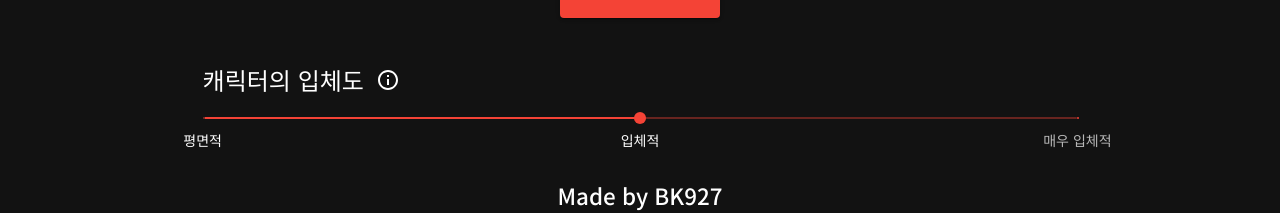
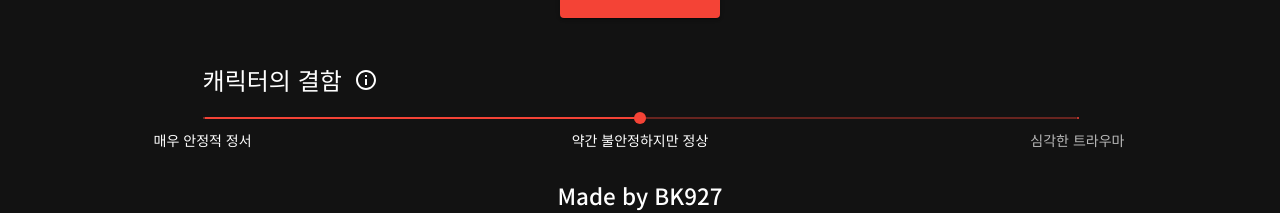
Before and after one commit to BK927/bk927.github.io, a React (Create React App) app: page /character-maker in a window 1280 px wide. Shown: the part 389-602 px from the top of the page. Built offline with nearby package versions, Linux system fonts and the light colour scheme.

Commit message:
fix: Update UI description

```diff
--- a/src/components/ChracterMaker/ButtonToAction.js
+++ b/src/components/ChracterMaker/ButtonToAction.js
@@ -61,10 +61,10 @@ function ButtonToAction({ title, isGenerated, generateNew, generateBigfive, gene
                     <Fragment>
                         {" "}
                         <Button startIcon={<ReplayIcon />} onClick={generateBigfive} color="primary" className={classes.button} component="span" variant="contained">
-                            빅파이브만 재생성
+                            성격만 재생성
                         </Button>{" "}
                         <Button startIcon={<ReplayIcon />} onClick={generateSchema} color="primary" className={classes.button} component="span" variant="contained">
-                            심리도식만 재생성
+                            결함만 재생성
                         </Button>
                     </Fragment>
                 ) : (
--- a/src/components/ChracterMaker/PersonalityDetail.js
+++ b/src/components/ChracterMaker/PersonalityDetail.js
@@ -5,10 +5,12 @@ import Box from "@material-ui/core/Box";
 import ChipList from "components/ChracterMaker/ChipList";
 import ExpandMoreIcon from "@material-ui/icons/ExpandMore";
 import FacetChart from "components/ChracterMaker/FacetChart";
+import IconButton from "@material-ui/core/IconButton";
 import InfoModal from "components/InfoModal";
 import Paper from "@material-ui/core/Paper";
 import PropTypes from "prop-types";
 import React from "react";
+import ReplayIcon from "@material-ui/icons/Replay";
 import Typography from "@material-ui/core/Typography";
 import { evalBigFiveScore } from "util/BigFiveStandard.js";
 import { makeStyles } from "@material-ui/core/styles";
@@ -91,6 +93,9 @@ function PersonalityDetail({ domain, domainDescription, personBehaviors, facets
                         </Typography>
                     ))}
                 />
+                {/* <IconButton component="span" onClick={null}>
+                    <ReplayIcon />
+                </IconButton> */}
             </Box>
             <FacetChart facets={facets} />
             <ChipList title="보일 수 있는 행동들" items={personBehaviors[domainEval]} />
--- a/src/components/ChracterMaker/SchemaSlider.js
+++ b/src/components/ChracterMaker/SchemaSlider.js
@@ -24,15 +24,15 @@ const useStyles = makeStyles((theme) => ({
 const marks = [
     {
         value: 1,
-    label: "평면적",
+        label: "매우 안정적 정서",
     },
     {
         value: 2,
-    label: "입체적",
+        label: "약간 불안정하지만 정상",
     },
     {
         value: 3,
-    label: "매우 입체적",
+        label: "심각한 트라우마",
     },
 ];
 
@@ -43,7 +43,7 @@ function valuetext(value) {
 export default function SchemaSlider({ onChange }) {
     const classes = useStyles();
 
-  const modalTitle = "캐릭터의 입체도";
+    const modalTitle = "캐릭터의 결함";
     const modalContent = (
         <Fragment>
             <Typography variant="body1" gutterBottom>
@@ -58,10 +58,8 @@ export default function SchemaSlider({ onChange }) {
                 등을 가지게 됩니다.
             </Typography>
             <Typography gutterBottom variant="body1">
-        일반적으로 심리 도식의 수가 많으면 캐릭터가 입체적일 확률이 높습니다.
-        하지만 적은 심리 도식의 수로도 충분히 입체적이고 매력적인 캐릭터를 만들
-        수 있습니다. 심리 도식이 많은 것은 입체적 캐릭터 메이킹에 도움이 되지만
-        절대적인 변수는 아닙니다.
+                일반적으로 심리 도식의 수가 많으면 캐릭터가 입체적일 확률이 높습니다. 하지만 적은 심리 도식의 수로도 충분히 입체적이고 매력적인 캐릭터를 만들 수 있습니다. 심리 도식이 많은 것은 입체적
+                캐릭터 메이킹에 도움이 되지만 절대적인 변수는 아닙니다.
             </Typography>
         </Fragment>
     );
@@ -69,21 +67,11 @@ export default function SchemaSlider({ onChange }) {
         <div className={classes.root}>
             <Box className={classes.title}>
                 <Typography display="block" variant="h5">
-          캐릭터의 입체도
+                    캐릭터의 결함
                 </Typography>
                 <InfoModal title={modalTitle} content={modalContent} />
             </Box>
-      <Slider
-        min={1}
-        max={3}
-        defaultValue={2}
-        getAriaValueText={valuetext}
-        aria-labelledby="discrete-slider-always"
-        marks={marks}
-        step={null}
-        valueLabelDisplay="off"
-        onChange={onChange}
-      />
+            <Slider min={1} max={3} defaultValue={2} getAriaValueText={valuetext} aria-labelledby="discrete-slider-always" marks={marks} step={null} valueLabelDisplay="off" onChange={onChange} />
         </div>
     );
 }
--- a/src/pages/CharacterMaker.js
+++ b/src/pages/CharacterMaker.js
@@ -170,7 +170,7 @@ const CharacterMaker = ({ title }) => {
                     ReactGA.event({
                         category: "캐릭터 성격 생성",
                         action: "Clicked",
-                        label: "심리도식만 재생성",
+                        label: "결함만 재생성",
                     });
                     generateRandomSchema();
                 }}
@@ -183,7 +183,7 @@ const CharacterMaker = ({ title }) => {
                             category: "캐릭터 성격 생성",
                             action: "Clicked",
                             value: value,
-                            label: "캐릭터 입체도 슬라이드",
+                            label: "캐릭터 결함 슬라이드",
                         });
                     }
                     charaLevel.current = value;
@@ -200,8 +200,8 @@ const CharacterMaker = ({ title }) => {
                         }}
                         showLabels
                     >
-                        <BottomNavigationAction value={"빅파이브"} label="빅파이브" icon={<AssignmentIcon />} />
-                        <BottomNavigationAction value={"심리 도식"} label="심리 도식" icon={<RecentActorsIcon />} />
+                        <BottomNavigationAction value={"빅파이브"} label="성격" icon={<AssignmentIcon />} />
+                        <BottomNavigationAction value={"심리 도식"} label="결함" icon={<RecentActorsIcon />} />
                     </BottomNavigation>
                 </Fragment>
             ) : (
```
Lines whose indentation alone changed are shown as unchanged.
